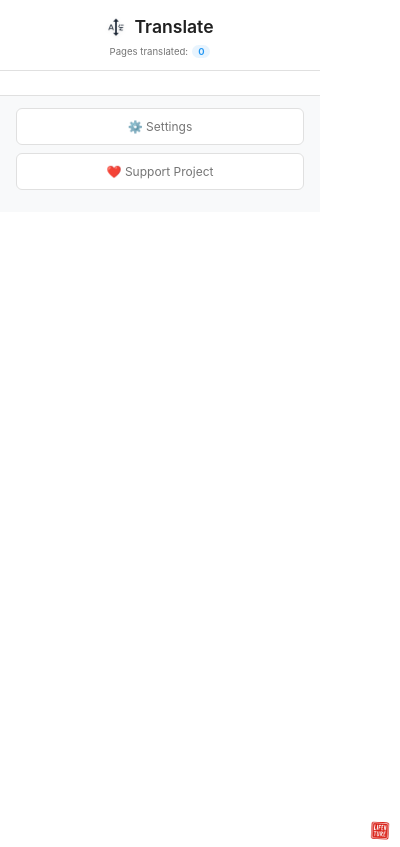
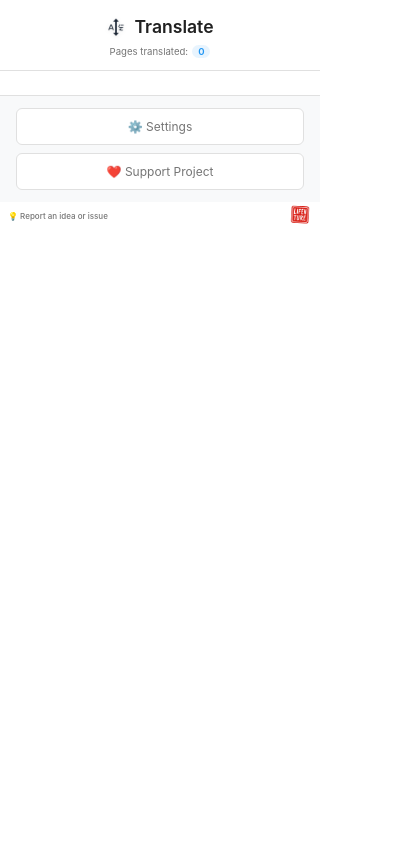
Before and after one commit to lifenture/browser-extension-translate, a browser extension: page TranslateExtension/Resources/popup.html in a window 400 px wide. Drawn offline with Linux system fonts and the light colour scheme.

Commit message:
Add GitHub issues link to popup page
- Add 'Report an idea or issue' link to bottom left of popup
- Position link at same height as Lifenture signature
- Use small font size (8px) for compact popup design
- Implement proper spacing and responsive positioning
- Link opens GitHub issues page in new tab
- Support both light and dark mode themes
- Adjust footer padding for consistent spacing

```diff
--- a/TranslateExtension/Resources/popup.css
+++ b/TranslateExtension/Resources/popup.css
@@ -164,7 +164,7 @@
 }
 
 .popup-footer {
-    padding: var(--spacing-md) var(--spacing-lg) calc(var(--spacing-md) + 10px);
+    padding: var(--spacing-md) var(--spacing-lg);
     border-top: 1px solid var(--border);
     background-color: var(--surface);
     display: flex;
@@ -322,10 +322,39 @@
     }
 }
 
+/* Bottom links container */
+.bottom-links {
+    position: relative;
+    width: 100%;
+    height: 26px; /* Increased height to 26px */
+    margin-top: var(--spacing-xs); /* Reduced margin */
+    padding: 0 8px; /* Minimal padding */
+}
+
+/* Issues link */
+.issues-link-small {
+    position: absolute;
+    top: 50%; /* Center vertically */
+    left: 8px;
+    transform: translateY(calc(-50% - 3px)); /* Move up by 3px */
+    font-size: 8px;
+    color: var(--text-secondary);
+    text-decoration: none;
+    font-weight: 500;
+    transition: color 0.2s;
+    z-index: 50;
+    line-height: 1;
+}
+
+.issues-link-small:hover {
+    color: var(--primary-color);
+    text-decoration: underline;
+}
+
 /* Signature Styles */
 .signature {
     position: absolute;
-    bottom: -3px; /* Moved up by 1 point */
+    bottom: 1px;
     right: 8px;
     display: flex;
     justify-content: flex-end;
--- a/TranslateExtension/Resources/popup.html
+++ b/TranslateExtension/Resources/popup.html
@@ -28,10 +28,18 @@
             </div>
         </footer>
 
-        <div class="signature">
-            <a href="https://lifenture.com" target="_blank" rel="noopener noreferrer">
-                <img src="lifenture-signature.png" alt="Lifenture" class="signature-logo">
+        <div class="bottom-links">
+            <a href="https://github.com/lifenture/browser-extension-translate/issues/new"
+               target="_blank"
+               rel="noopener noreferrer"
+               class="issues-link-small">
+                💡 Report an idea or issue
             </a>
+            <div class="signature">
+                <a href="https://lifenture.com" target="_blank" rel="noopener noreferrer">
+                    <img src="lifenture-signature.png" alt="Lifenture" class="signature-logo">
+                </a>
+            </div>
         </div>
     </div>
 
```
